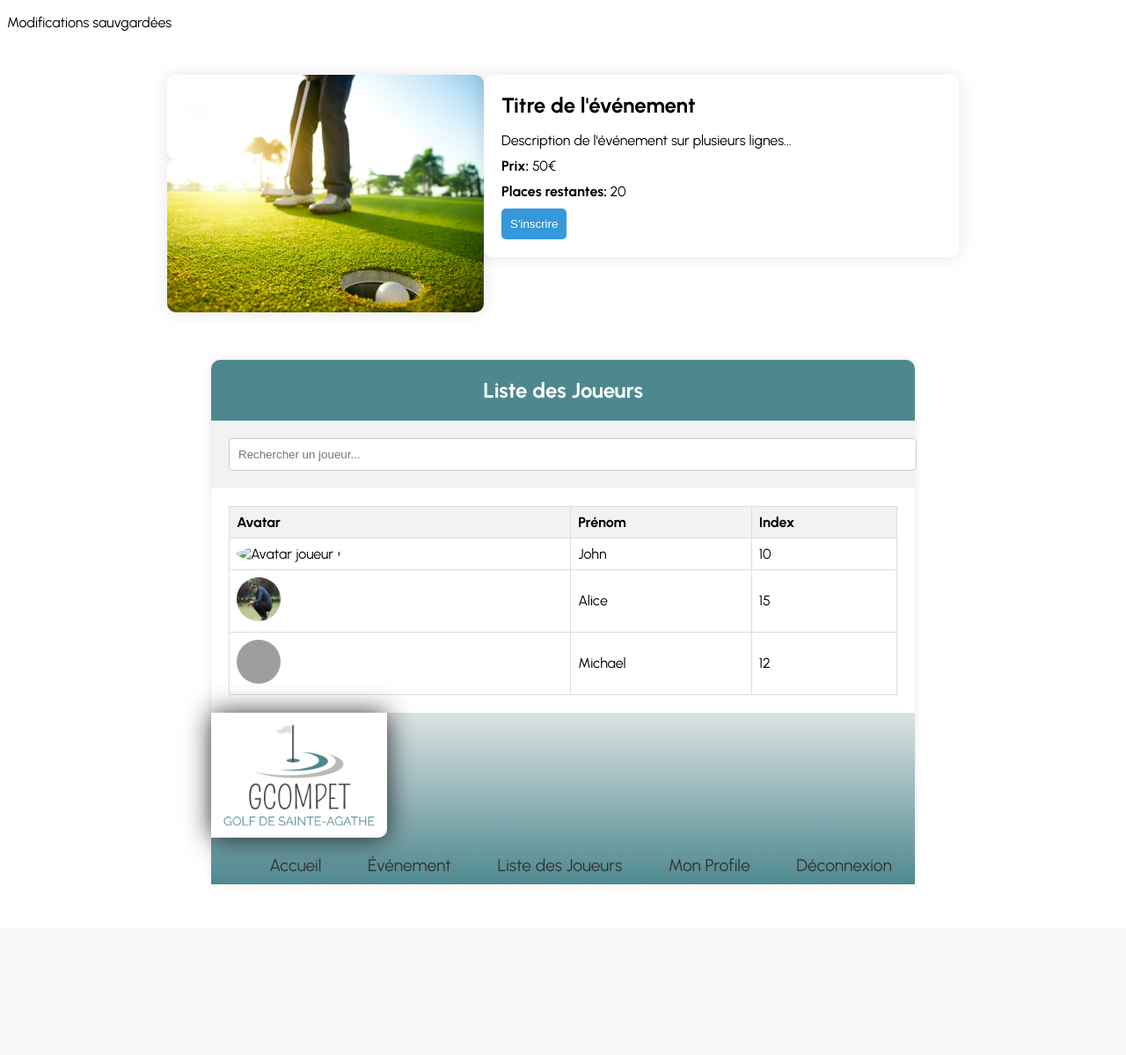
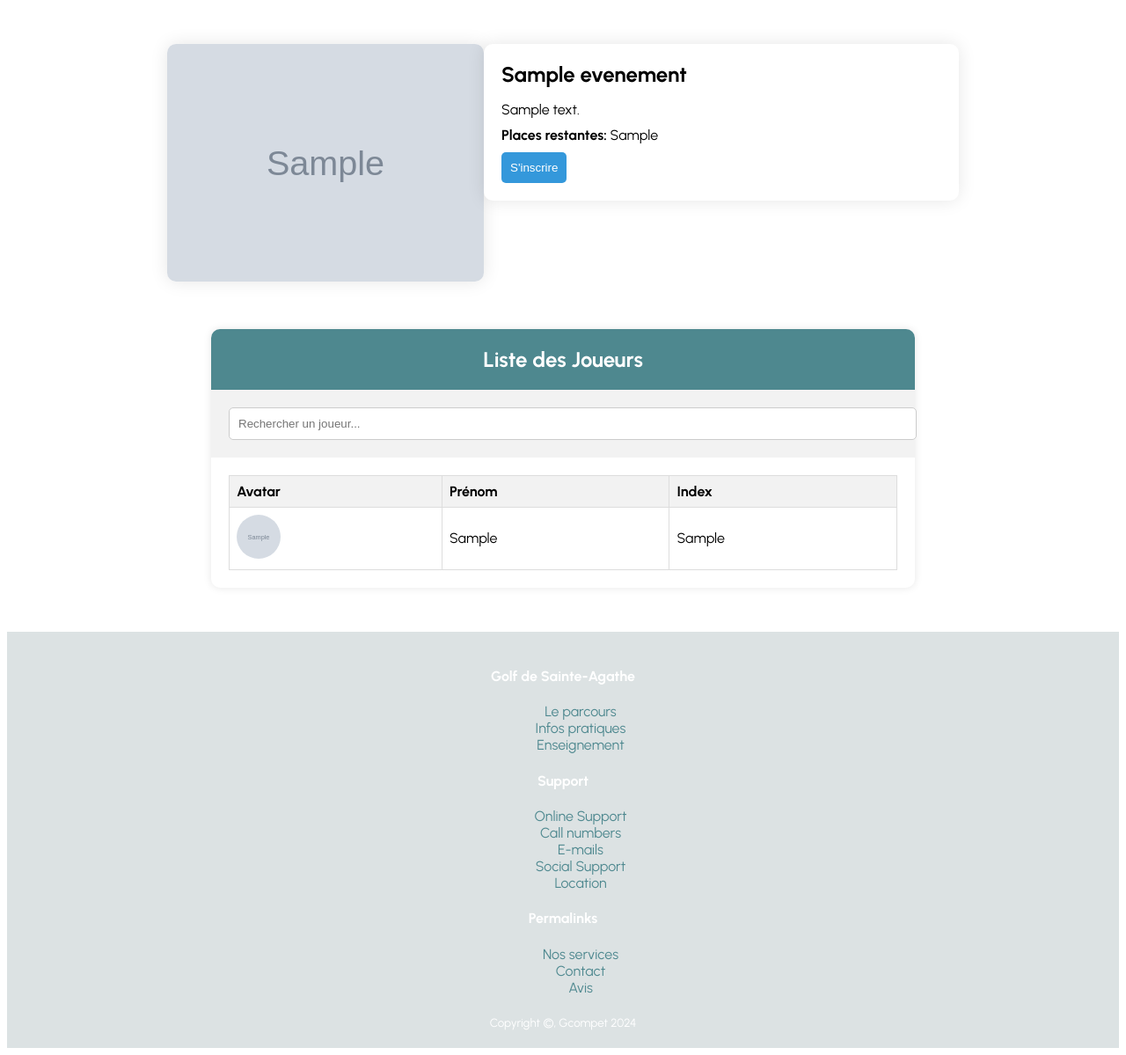
Before and after one commit to teetom3/Gcompet, a PHP site: page /Gcompet/event.php?id=1 in a window 1280 px wide. Shown: the part 203-1402 px from the top of the page at 88% size. Before the commit the page ends 1208 px from the top, so only its background shows below. Run offline with PHP 8.4, Linux system fonts and the light colour scheme; tables that the repository leaves empty or names only in its code hold one stand-in row (values such as "Sample post"); grey boxes marked "Sample" are stand-in pictures; grey boxes are pictures that could not be loaded.

Commit message:
inscriptiontest1

```diff
--- a/admin/search-players.php
+++ b/admin/search-players.php
@@ -64,9 +64,9 @@ if (isset($_POST['searchText'])) {
                 echo '<td>' . $row['index_golf'] . '</td>';
                 echo '<td>';
                 // Bouton Modifier avec l'ID du joueur
-                echo '<a href="edit-player.php?id=' . $row['id'] . '" class="edit-button">Modifier</a>';
+                echo '<a href="edit-player.php?id=' . $row['id'] . '" class="edit-button"><button class="edit-button">Modifier</button></a>';
                 // Bouton Supprimer avec l'ID du joueur
-                echo '<a href="delete-player.php?id=' . $row['id'] . '" class="delete-button">Supprimer</a>';
+                echo '<a href="delete-player.php?id=' . $row['id'] . '" class="delete-button"><button class="delete-button">Supprimer</button></a>';
                 echo '</td>';
                 echo '</tr>';
             }
--- a/css/styles.css
+++ b/css/styles.css
@@ -522,6 +522,24 @@ table img {
   border-radius: 50%;
 }
 
+.delete-button {
+  margin-left: 10px;
+  padding: 8px 12px;
+  background-color: #4e888f;
+  color: #fff;
+  border: none;
+  border-radius: 3px;
+  cursor: pointer;
+}
+.edit-button {
+  margin-left: 10px;
+  padding: 8px 12px;
+  background-color: #4e888f;
+  color: #fff;
+  border: none;
+  border-radius: 3px;
+  cursor: pointer;
+}
 
 /****** STYLE EVENT FORM *******/
 
--- a/event.php
+++ b/event.php
@@ -1,26 +1,56 @@
 <?php
-   include 'partials/header.php'
+   include 'partials/header.php';
+
+   if(isset($_GET['id'])) {
+    $id_evenement = filter_var($_GET['id'], FILTER_SANITIZE_NUMBER_INT);
+    $query = "SELECT * FROM evenements WHERE id=$id_evenement";
+    $query_result = mysqli_query($connection,$query);
+    $evenement = mysqli_fetch_array($query_result);
+
+}
    ?>
 
-        <div class="alert__message-succes">
-          <p>
-              Modifications sauvgardées
-          </p>
-      </div>
+      <?php if(isset($_SESSION['inscription_success'])): ?>
+        <div class="alert__message-success">
+            <p>
+                <?= $_SESSION['inscription_success'];
+                unset($_SESSION['inscription_success'])?>
+            </p>
+        </div>
+        <?php elseif(isset($_SESSION['inscription_error'])): ?>
+        <div class="alert__message-error">
+            <p>
+                <?= $_SESSION['inscription_error'];
+                unset($_SESSION['inscription_error'])?>
+            </p>
+        </div>
+        <?php endif ?>
 
     <div class="event-details">
-        <div class="event-image">
-          <img src="./images/golf.jpg" alt="Image de l'événement">
+    <div class="event-image">
+          <img src="./images/events/<?=$evenement['image']?>" alt="Image de l'événement">
         </div>
         <div class="event-info">
-          <h1>Titre de l'événement</h1>
-          <p>Description de l'événement sur plusieurs lignes...</p>
-          <p><strong>Prix:</strong> 50€</p>
-          <p><strong>Places restantes:</strong> 20</p>
-          <button>S'inscrire</button>
+          <h1><?=$evenement['nom']?></h1>
+          <p><?=$evenement['description']?></p>
+
+          <p><strong>Places restantes:</strong> <?=$evenement['places_disponibles']?></p>
+          <a href="<?=ROOT_URL?>inscrire-logic.php?id=<?= $evenement['id']?>"><button>S'inscrire</button></a>
         </div>
       </div>
 
+
+      <?php
+
+$query = "SELECT users.avatar, users.prenom, users.index_golf FROM inscriptions
+INNER JOIN users ON inscriptions.id_utilisateur = users.id
+WHERE inscriptions.id_evenement = $id_evenement";
+
+$result = mysqli_query($connection, $query);
+
+
+
+      ?>
       <div class="container">
         <div class="header">
           <h2>Liste des Joueurs</h2>
@@ -38,25 +68,19 @@
               </tr>
             </thead>
             <tbody>
+              <?php while ($user_inscrit = mysqli_fetch_assoc($result)) : ?>
               <tr>
-                <td><img src="" alt="Avatar joueur 1"></td>
-                <td>John</td>
-                <td>10</td>
+                <td><img src="./images/<?php echo $user_inscrit['avatar'] ?>" alt="Avatar joueur 1"></td>
+                <td><?=$user_inscrit['prenom']?></td>
+                <td><?=$user_inscrit['index_golf']?></td>
               </tr>
-              <tr>
-                <td><img src="./images/P1000050.JPG" alt="Avatar joueur 2"></td>
-                <td>Alice</td>
-                <td>15</td>
-              </tr>
-              <tr>
-                <td><img src="avatar3.jpg" alt="Avatar joueur 3"></td>
-                <td>Michael</td>
-                <td>12</td>
-              </tr>
+              <?php endwhile?>
+
               <!-- Ajoutez plus de lignes pour plus de joueurs -->
             </tbody>
           </table>
         </div>
+</div>
         <?php
-   include 'partials/header.php'
+   include 'partials/footer.php'
    ?>
```
Also changed, not shown: accueil.php (+14 -72 lines), inscrire-logic.php (added, +60 -0 lines), images/events/1712941535_20181212-v10.jpg (added).
